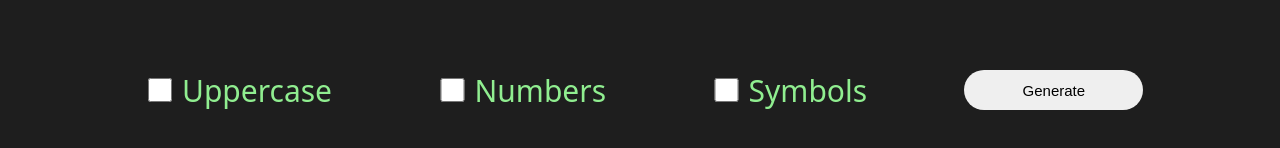
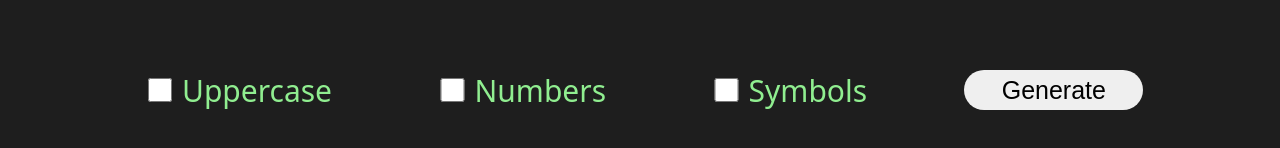
Before and after one commit to jegirhiny/password-generator, a React (Create React App) app: page / in a window 1280 px wide. Shown: the part 540-688 px from the top of the page. Built offline with nearby package versions, Linux system fonts and the light colour scheme.

Commit message:
main action button font enlarged

```diff
--- a/src/components/password-form/password-form.styles.css
+++ b/src/components/password-form/password-form.styles.css
@@ -60,7 +60,7 @@ h3 {
 }
 
 .generate {
-    font-size: 15px;
+    font-size: 25px;
     cursor: pointer;
     border-radius: 20px;
     border: none;
```
